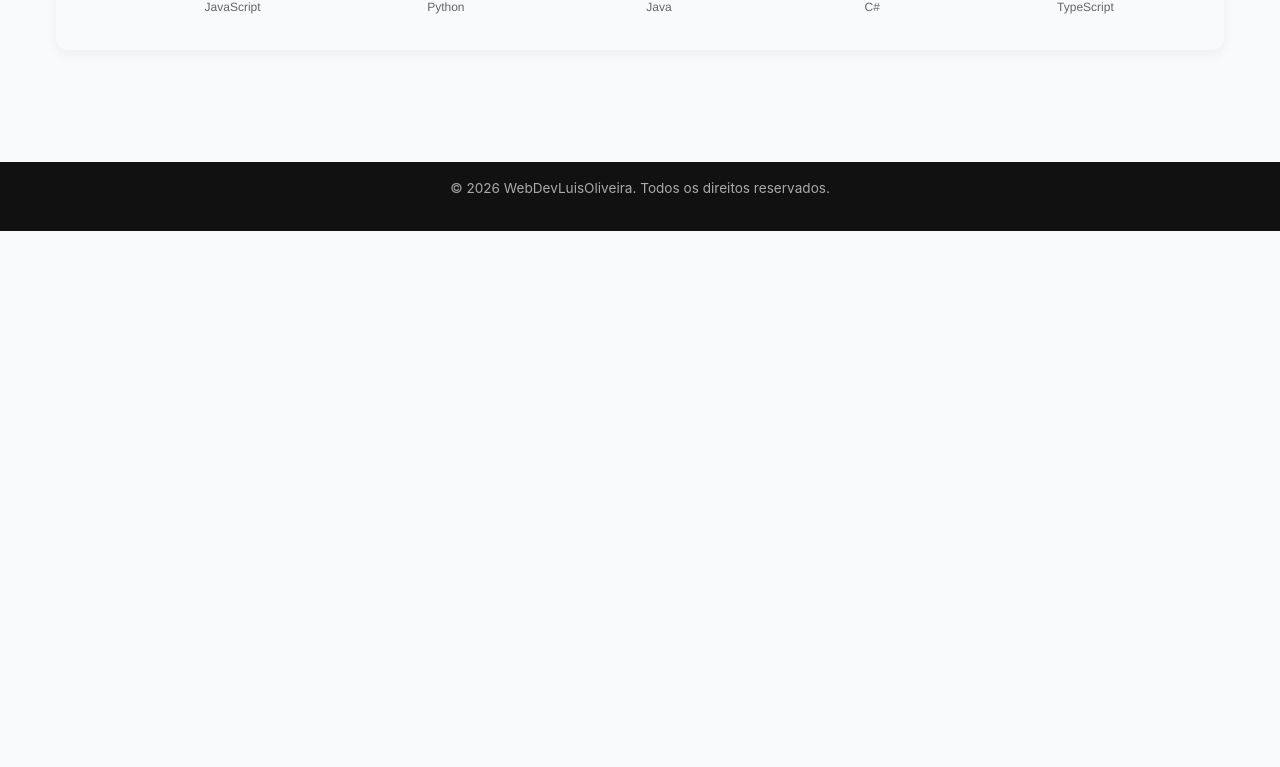
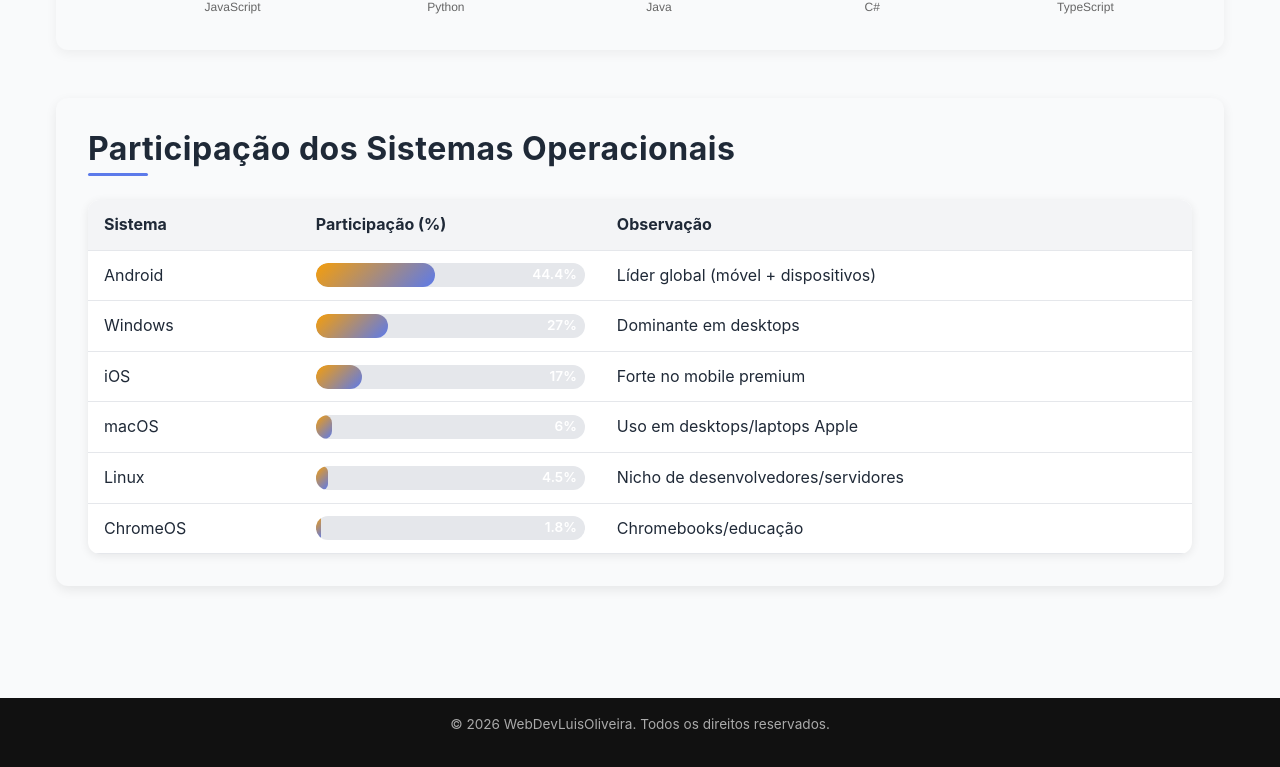
Before and after one commit to desenvolvimentoweb1983/portfolio-profissional-desenvolvedor-web, a React (Vite) app: page / in a window 1280 px wide. Shown: the part 1757-2524 px from the top of the page. Before the commit the page ends 1988 px from the top, so only its background shows below. Built offline with nearby package versions, Linux system fonts and the light colour scheme.

Commit message:
GRÁFICOS DA HOME

```diff
--- a/src/components/LanguageBarChart/LanguageBarChart.jsx
+++ b/src/components/LanguageBarChart/LanguageBarChart.jsx
@@ -33,7 +33,7 @@ const options = {
     title: {
       display: true,
       text: "Popularidade de Linguagens de Programação",
-      font: { size: 18 }
+      font: { size: 28 }
     }
   },
   scales: {
--- /dev/null
+++ b/src/components/OSPopularityTable/OSPopularityTable.css
@@ -0,0 +1,84 @@
+.os-table {
+  max-width: 1200px; /* igual ao container principal da home */
+  margin: 3rem auto;
+  padding: 2rem;
+  background-color: #F9FAFB;
+  border-radius: 12px;
+  box-shadow: 0 4px 12px rgba(0,0,0,0.08);
+  transition: transform 0.3s ease, box-shadow 0.3s ease;
+}
+
+.os-table:hover {
+  transform: translateY(-2px);
+  box-shadow: 0 8px 24px rgba(0,0,0,0.08);
+}
+
+.os-table h2 {
+  font-size: clamp(1.5rem, 3vw, 2rem);
+  margin-bottom: 1.5rem;
+  color: #1F2937;
+  position: relative;
+  padding-bottom: 0.5rem;
+}
+
+.os-table h2::after {
+  content: '';
+  position: absolute;
+  left: 0;
+  bottom: 0;
+  width: 60px;
+  height: 3px;
+  background: #5C7AEA;
+  border-radius: 2px;
+}
+
+.os-table table {
+  width: 100%;
+  border-collapse: collapse;
+  margin-top: 1rem;
+  background-color: #fff;
+  border-radius: 12px;
+  overflow: hidden;
+  box-shadow: 0 2px 10px rgba(0,0,0,0.08);
+}
+
+.os-table th, .os-table td {
+  padding: 0.75rem 1rem;
+  text-align: left;
+  border-bottom: 1px solid #E5E7EB;
+}
+
+.os-table th {
+  background-color: #f3f4f6;
+  color: #1F2937;
+}
+
+.os-table tbody tr:hover {
+  background-color: #f9fafb;
+}
+
+.progress-bar {
+  position: relative;
+  height: 24px;
+  background-color: #E5E7EB;
+  border-radius: 12px;
+  overflow: hidden;
+}
+
+.progress-fill {
+  height: 100%;
+  background: linear-gradient(135deg, #F59E0B, #5C7AEA);
+  width: 0;
+  border-radius: 12px;
+  transition: width 1s ease;
+}
+
+.progress-label {
+  position: absolute;
+  right: 8px;
+  top: 50%;
+  transform: translateY(-50%);
+  font-size: 0.85rem;
+  font-weight: 600;
+  color: #fff;
+}
--- /dev/null
+++ b/src/components/OSPopularityTable/OSPopularityTable.jsx
@@ -0,0 +1,47 @@
+// components/OSPopularityTable/OSPopularityTable.jsx
+import "./OSPopularityTable.css";
+
+function OSPopularityTable() {
+  const osData = [
+    { sistema: "Android", popularidade: 44.4, nota: "Líder global (móvel + dispositivos)" },
+    { sistema: "Windows", popularidade: 27.0, nota: "Dominante em desktops" },
+    { sistema: "iOS", popularidade: 17.0, nota: "Forte no mobile premium" },
+    { sistema: "macOS", popularidade: 6.0, nota: "Uso em desktops/laptops Apple" },
+    { sistema: "Linux", popularidade: 4.5, nota: "Nicho de desenvolvedores/servidores" },
+    { sistema: "ChromeOS", popularidade: 1.8, nota: "Chromebooks/educação" },
+  ];
+
+  return (
+    <section className="os-table">
+      <h2>Participação dos Sistemas Operacionais</h2>
+      <table>
+        <thead>
+          <tr>
+            <th>Sistema</th>
+            <th>Participação (%)</th>
+            <th>Observação</th>
+          </tr>
+        </thead>
+        <tbody>
+          {osData.map((os, idx) => (
+            <tr key={idx}>
+              <td>{os.sistema}</td>
+              <td>
+                <div className="progress-bar">
+                  <div
+                    className="progress-fill"
+                    style={{ width: `${os.popularidade}%` }}
+                  ></div>
+                  <span className="progress-label">{os.popularidade}%</span>
+                </div>
+              </td>
+              <td>{os.nota}</td>
+            </tr>
+          ))}
+        </tbody>
+      </table>
+    </section>
+  );
+}
+
+export default OSPopularityTable;
--- a/src/pages/Home/Home.jsx
+++ b/src/pages/Home/Home.jsx
@@ -1,6 +1,8 @@
 import "./Home.css";
 import LanguageBarChart from "../../components/LanguageBarChart/LanguageBarChart";
+import SkillTable from "../../components/OSPopularityTable/OSPopularityTable";
 import { FaReact, FaJs, FaCss3Alt, FaHtml5, FaWordpress } from "react-icons/fa";
+import OSPopularityTable from "../../components/OSPopularityTable/OSPopularityTable";
 
 function Home() {
 
@@ -69,8 +71,10 @@ function Home() {
       </section>
 
       {/* ================= LANGUAGE BAR CHART ================= */}
-<LanguageBarChart />
+      <LanguageBarChart />
 
+      {/* ================= SKILL TABLE ================= */}
+      <OSPopularityTable />
 
     </div>
   );
```
Also changed, not shown: src/components/RadarChart/RadarChart.css (deleted, +0 -41 lines), src/components/RadarChart/RadarChart.jsx (deleted, +0 -79 lines).
